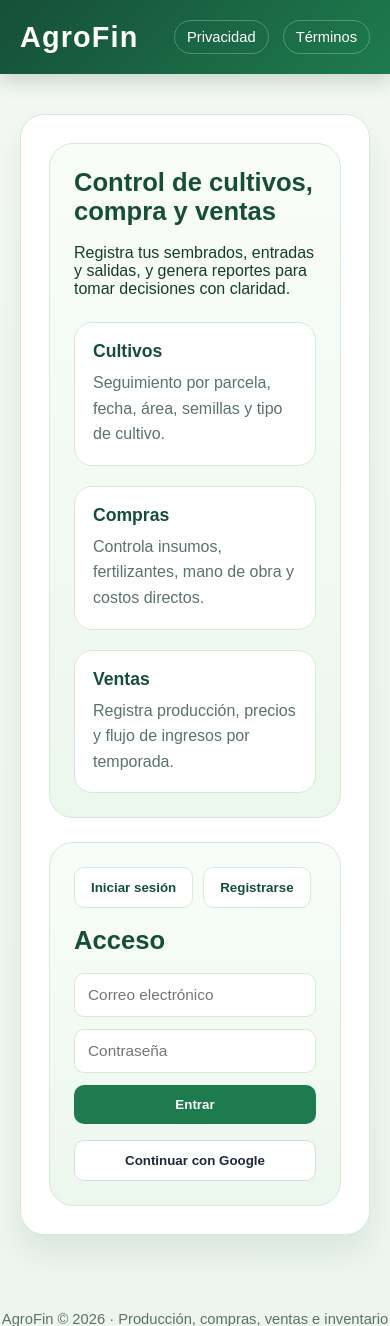
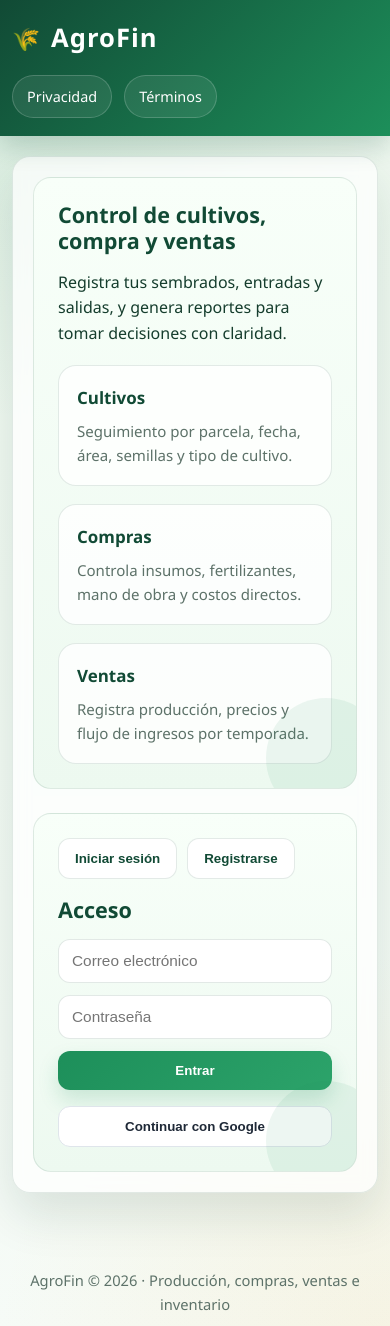
Before and after one commit to Lissseth/AgroFin, a Flask app: page / in a window 390 px wide. Shown: the top 1326 px of the page. Run offline with Flask 3, Linux system fonts and the light colour scheme; data that the repository does not hold is empty; some libraries are stand-ins or nearby versions.

Commit message:
Improve AgroFin dashboard UI and responsive layout

```diff
--- a/templates/index.html
+++ b/templates/index.html
@@ -6,255 +6,426 @@
   <title>AgroFin | Panel del productor</title>
   <style>
     :root {
-      --bg: #f3f8f2;
-      --bg-alt: #ebf5e8;
-      --card: #ffffff;
+      --bg: #edf7ee;
+      --bg-soft: #f9fdf9;
+      --card: rgba(255, 255, 255, 0.94);
+      --card-strong: #ffffff;
       --text: #153d2d;
-      --muted: #5c7369;
-      --primary: #1e7b4d;
-      --primary-dark: #164f39;
-      --accent: #dbeee3;
-      --danger: #b93f3f;
-      --warning: #d8a630;
-      --border: #d8e8d9;
-      --shadow: 0 18px 30px rgba(16, 60, 35, 0.08);
+      --muted: #5d7269;
+      --primary: #1d8f5a;
+      --primary-dark: #114a35;
+      --primary-soft: #eaf9f0;
+      --accent: #f3ba52;
+      --danger: #d95d5d;
+      --success: #1d8f5a;
+      --border: rgba(25, 86, 56, 0.12);
+      --shadow: 0 22px 48px rgba(17, 60, 41, 0.12);
     }
+
     * { box-sizing: border-box; }
+
+    html { scroll-behavior: smooth; }
+
     body {
       margin: 0;
-      font-family: Arial, sans-serif;
-      background: linear-gradient(180deg, var(--bg) 0%, #edf5ee 100%);
+      font-family: "Segoe UI", Arial, sans-serif;
+      background:
+        radial-gradient(circle at top left, rgba(27, 139, 82, 0.14), transparent 30%),
+        radial-gradient(circle at bottom right, rgba(243, 186, 82, 0.12), transparent 28%),
+        linear-gradient(180deg, #edf7ee 0%, #f6fbf7 100%);
       color: var(--text);
+      line-height: 1.6;
     }
+
     a { color: var(--primary-dark); }
+
     .container {
-      max-width: 1200px;
+      max-width: 1220px;
       margin: 0 auto;
-      padding: 0 20px 40px;
+      padding: 0 18px 40px;
     }
+
     header {
       background: linear-gradient(135deg, var(--primary-dark), var(--primary));
       color: white;
-      box-shadow: 0 8px 18px rgba(18, 66, 41, 0.18);
+      box-shadow: 0 10px 24px rgba(17, 74, 53, 0.2);
+      position: sticky;
+      top: 0;
+      z-index: 20;
     }
+
     .topbar {
-      max-width: 1200px;
+      max-width: 1220px;
       margin: 0 auto;
-      padding: 20px 20px;
+      padding: 18px 18px;
       display: flex;
       align-items: center;
       justify-content: space-between;
       gap: 16px;
       flex-wrap: wrap;
     }
+
     .brand {
-      font-size: 1.8rem;
-      font-weight: 700;
+      font-size: clamp(1.6rem, 2vw, 2.1rem);
+      font-weight: 800;
       letter-spacing: 0.04em;
+      display: flex;
+      align-items: center;
+      gap: 10px;
     }
+
+    .brand::before {
+      content: "🌾";
+      font-size: 1.4rem;
+    }
+
     .nav-links {
       display: flex;
       align-items: center;
-      gap: 14px;
+      gap: 12px;
       flex-wrap: wrap;
     }
-    .nav-links a, .nav-links button {
+
+    .nav-links a,
+    .nav-links button {
       color: white;
       text-decoration: none;
-      background: transparent;
-      border: 1px solid rgba(255,255,255,0.25);
-      padding: 8px 12px;
+      background: rgba(255,255,255,0.08);
+      border: 1px solid rgba(255,255,255,0.18);
+      padding: 9px 14px;
       border-radius: 999px;
       cursor: pointer;
-      font-size: 0.92rem;
+      font-size: 0.9rem;
+      transition: 0.2s ease;
     }
+
+    .nav-links a:hover,
+    .nav-links button:hover {
+      background: rgba(255,255,255,0.16);
+      transform: translateY(-1px);
+    }
+
     .hero {
-      padding: 40px 0 18px;
+      padding: 28px 0 18px;
     }
+
     .hero-card {
-      background: var(--card);
+      background: rgba(255,255,255,0.7);
       border: 1px solid var(--border);
-      border-radius: 24px;
+      border-radius: 28px;
       padding: 28px;
       box-shadow: var(--shadow);
+      backdrop-filter: blur(8px);
     }
+
     .auth-shell {
       display: grid;
       grid-template-columns: 1.2fr 0.8fr;
       gap: 24px;
       align-items: stretch;
     }
+
     .auth-panel {
-      background: linear-gradient(180deg, #f9fdf9, #ecf7ee);
+      background: linear-gradient(180deg, #f8fff9 0%, #edf9f0 100%);
       border: 1px solid var(--border);
       border-radius: 24px;
       padding: 24px;
+      position: relative;
+      overflow: hidden;
     }
-    .auth-panel h2, .panel-title {
+
+    .auth-panel::after {
+      content: "";
+      position: absolute;
+      inset: auto -30px -30px auto;
+      width: 120px;
+      height: 120px;
+      background: rgba(29, 143, 90, 0.08);
+      border-radius: 50%;
+    }
+
+    .auth-panel h2,
+    .panel-title {
       margin-top: 0;
+      margin-bottom: 16px;
+      font-size: clamp(1.35rem, 2vw, 1.9rem);
+      color: var(--primary-dark);
+      line-height: 1.2;
+    }
+
+    .tag {
+      display: inline-flex;
+      align-items: center;
+      padding: 7px 12px;
+      border-radius: 999px;
+      background: rgba(29, 143, 90, 0.12);
+      color: var(--primary-dark);
+      font-size: 0.8rem;
+      font-weight: 700;
       margin-bottom: 18px;
-      font-size: 1.6rem;
-      color: var(--primary-dark);
+      letter-spacing: 0.04em;
+      text-transform: uppercase;
     }
+
     .button {
-      display: inline-block;
-      background: var(--primary);
+      display: inline-flex;
+      align-items: center;
+      justify-content: center;
+      background: linear-gradient(135deg, var(--primary), #2ca36a);
       color: white;
       border: none;
-      border-radius: 10px;
+      border-radius: 12px;
       padding: 12px 16px;
       font-weight: 700;
       cursor: pointer;
       text-decoration: none;
+      box-shadow: 0 10px 20px rgba(29, 143, 90, 0.18);
+      transition: 0.2s ease;
     }
+
+    .button:hover {
+      transform: translateY(-1px);
+      box-shadow: 0 12px 22px rgba(29, 143, 90, 0.22);
+    }
+
     .button.secondary {
-      background: #fff;
+      background: white;
       color: var(--primary-dark);
       border: 1px solid var(--border);
+      box-shadow: none;
     }
-    .button.danger {
-      background: var(--danger);
-    }
+
     .button.google {
       background: #fff;
       color: #1f2937;
-      border: 1px solid #d8dde4;
+      border: 1px solid #dfe5eb;
       width: 100%;
+      box-shadow: none;
     }
+
     .feature-list {
       display: grid;
       grid-template-columns: repeat(3, minmax(0, 1fr));
-      gap: 20px;
-      margin-top: 24px;
+      gap: 18px;
+      margin-top: 18px;
     }
+
     .feature {
-      background: var(--card);
+      background: rgba(255,255,255,0.8);
       border: 1px solid var(--border);
       border-radius: 18px;
       padding: 18px;
+      transition: transform 0.2s ease;
     }
+
+    .feature:hover {
+      transform: translateY(-2px);
+    }
+
     .feature h3 {
       margin: 0 0 8px;
       color: var(--primary-dark);
-      font-size: 1.1rem;
+      font-size: 1.06rem;
     }
+
     .feature p {
       margin: 0;
       color: var(--muted);
       line-height: 1.6;
+      font-size: 0.94rem;
     }
+
     form {
       display: grid;
       gap: 12px;
     }
+
     .row {
       display: grid;
       grid-template-columns: repeat(2, minmax(0, 1fr));
       gap: 12px;
     }
+
     input, select, textarea {
       width: 100%;
       padding: 12px 13px;
-      border: 1px solid var(--border);
-      border-radius: 10px;
-      background: white;
+      border: 1px solid rgba(17, 74, 53, 0.12);
+      border-radius: 12px;
+      background: rgba(255,255,255,0.96);
       color: var(--text);
       font-size: 0.96rem;
+      transition: border-color 0.2s ease, box-shadow 0.2s ease;
     }
+
+    input:focus, select:focus, textarea:focus {
+      outline: none;
+      border-color: rgba(29, 143, 90, 0.45);
+      box-shadow: 0 0 0 4px rgba(29, 143, 90, 0.1);
+    }
+
     .message {
       display: none;
       padding: 10px 12px;
-      border-radius: 10px;
-      font-size: 0.95rem;
+      border-radius: 12px;
+      font-size: 0.92rem;
       margin-top: 10px;
     }
-    .message.error { display: block; background: #fdeaea; color: #8f2b2b; }
-    .message.success { display: block; background: #eaf8ee; color: #1c623f; }
+
+    .message.error { display: block; background: #feeaea; color: #8d2b2b; }
+    .message.success { display: block; background: #eaf9f0; color: #1b5f3b; }
+
     .dashboard {
       display: none;
       padding-top: 20px;
     }
+
     .dashboard.visible { display: block; }
+
     .stats {
       display: grid;
       grid-template-columns: repeat(4, minmax(0, 1fr));
       gap: 16px;
       margin: 20px 0 24px;
     }
+
     .stat {
-      background: var(--card);
+      background: rgba(255,255,255,0.9);
       border: 1px solid var(--border);
-      border-radius: 16px;
+      border-radius: 20px;
       padding: 18px;
       box-shadow: var(--shadow);
     }
+
     .stat-label {
       color: var(--muted);
-      font-size: 0.82rem;
-      margin-bottom: 8px;
+      font-size: 0.76rem;
+      margin-bottom: 10px;
       text-transform: uppercase;
-      letter-spacing: 0.04em;
+      letter-spacing: 0.08em;
+      font-weight: 700;
     }
+
     .stat-value {
-      font-size: 1.9rem;
-      font-weight: 700;
+      font-size: clamp(1.5rem, 3vw, 2.2rem);
+      font-weight: 800;
       color: var(--primary-dark);
+      line-height: 1.1;
     }
+
     .two-col {
       display: grid;
       grid-template-columns: 1fr 1fr;
       gap: 18px;
-      margin-top: 20px;
+      margin-top: 18px;
     }
+
     .panel {
-      background: var(--card);
+      background: rgba(255,255,255,0.9);
       border: 1px solid var(--border);
-      border-radius: 18px;
+      border-radius: 20px;
       padding: 18px;
       box-shadow: var(--shadow);
     }
+
     table {
       width: 100%;
       border-collapse: collapse;
       margin-top: 12px;
       font-size: 0.93rem;
+      overflow: hidden;
     }
+
     th, td {
       padding: 10px 12px;
       text-align: left;
-      border-bottom: 1px solid var(--border);
+      border-bottom: 1px solid rgba(17, 74, 53, 0.08);
       vertical-align: top;
     }
+
     th {
       color: var(--primary-dark);
       background: #f8fbf8;
+      font-size: 0.86rem;
+      text-transform: uppercase;
+      letter-spacing: 0.05em;
     }
+
     .mini-actions {
       display: flex;
       gap: 8px;
       flex-wrap: wrap;
     }
+
     .mini-actions button {
       background: transparent;
-      border: 1px solid var(--border);
+      border: 1px solid rgba(17, 74, 53, 0.14);
       color: var(--text);
-      border-radius: 8px;
+      border-radius: 10px;
       padding: 7px 9px;
       cursor: pointer;
+      transition: 0.2s ease;
     }
+
+    .mini-actions button:hover {
+      background: var(--primary-soft);
+    }
+
     .hidden { display: none; }
+
     footer {
       text-align: center;
       color: var(--muted);
       font-size: 0.92rem;
       padding: 18px 0 30px;
     }
-    @media (max-width: 880px) {
-      .auth-shell, .two-col, .stats, .feature-list {
+
+    @media (max-width: 980px) {
+      .auth-shell,
+      .two-col,
+      .stats,
+      .feature-list {
         grid-template-columns: 1fr;
       }
+
+      .hero-card {
+        padding: 20px;
+      }
+    }
+
+    @media (max-width: 640px) {
+      .container,
+      .topbar {
+        padding-left: 12px;
+        padding-right: 12px;
+      }
+
       .row {
         grid-template-columns: 1fr;
+      }
+
+      .nav-links {
+        width: 100%;
+        justify-content: flex-start;
+      }
+
+      .topbar {
+        align-items: flex-start;
+      }
+
+      .hero {
+        padding-top: 20px;
+      }
+
+      .auth-panel,
+      .panel,
+      .hero-card {
+        border-radius: 18px;
+      }
+
+      table {
+        display: block;
+        overflow-x: auto;
+        white-space: nowrap;
       }
     }
   </style>
```
